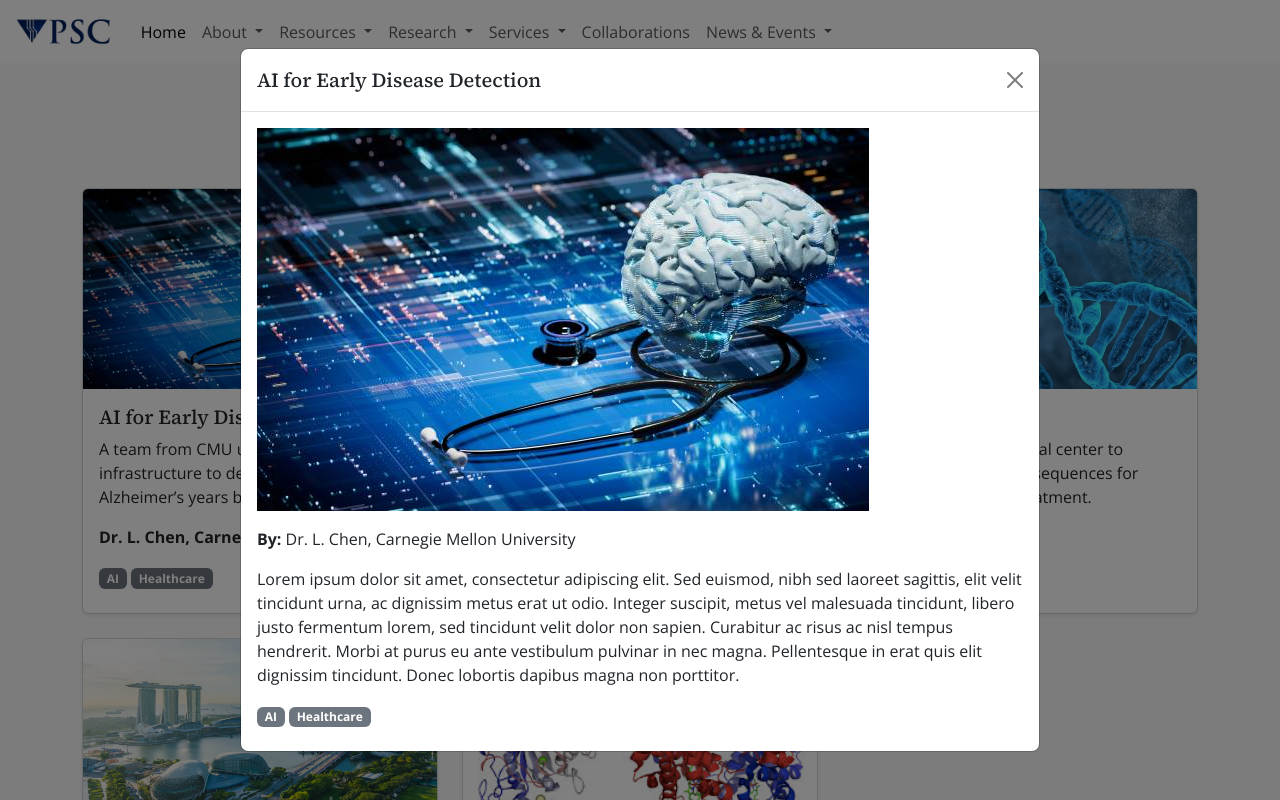
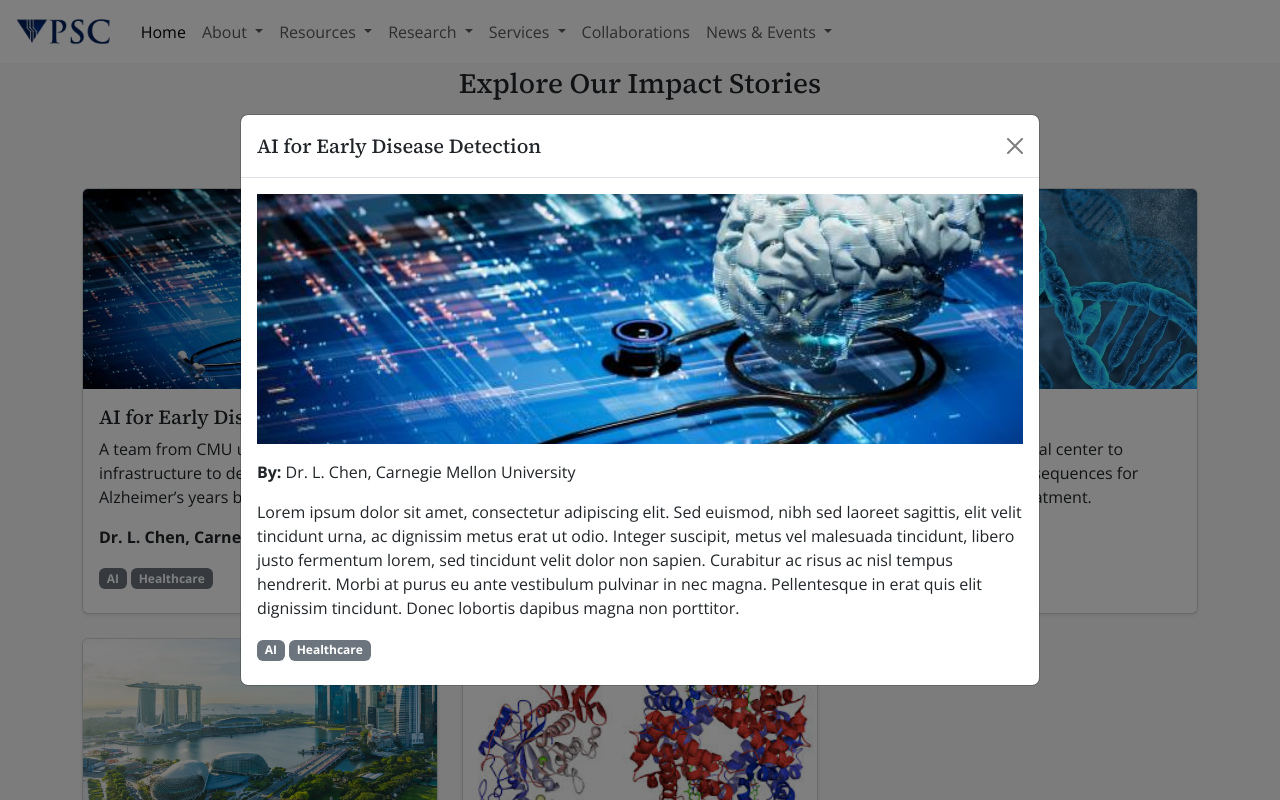
Before and after one commit to evafrank7/PSC, a website: page public/index.html in a window 1280 px wide. Both pictures are taken after a click on the element 260 px from the left and 1386 px from the top of the page. Shown: the part 986-1786 px from the top of the page. Drawn offline with nearby package versions, Linux system fonts and the light colour scheme.

Commit message:
Fixing modal styling

```diff
--- a/public/index.html
+++ b/public/index.html
@@ -290,7 +290,7 @@
           modalBody.innerHTML = `
                 <img src="${story.image}" alt="${
             story.title
-          }" class="img-fluid mb-3" />
+          }" class="img-fluid w-100 mb-3" style="height: 250px; object-fit: cover;" />
                 <p><strong>By:</strong> ${story.researcher}</p>
                 <p>${story.story || story.fullStory || story.description}</p>
                 <div class="mb-2">
```
